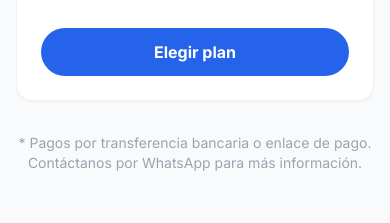
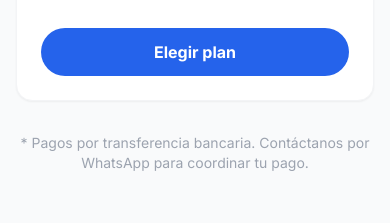
Before and after one commit to Tony-aphrodite/SistemaElefel, a Next.js app: page / in a window 390 px wide. Shown: the part 4800-5023 px from the top of the page. Built offline with nearby package versions, Linux system fonts and the light colour scheme; no server answers.

Commit message:
phonenubmer:upidate

```diff
--- a/app/page.tsx
+++ b/app/page.tsx
@@ -358,7 +358,7 @@ export default function HomePage() {
             ))}
           </div>
           <p className="text-center text-gray-400 text-sm mt-8">
-            * Pagos por transferencia bancaria o enlace de pago. Contáctanos por WhatsApp para más información.
+            * Pagos por transferencia bancaria. Contáctanos por WhatsApp para coordinar tu pago.
           </p>
         </div>
       </section>
```
Also changed, not shown: 1 other file (tests, documents, lock files or other folders).
